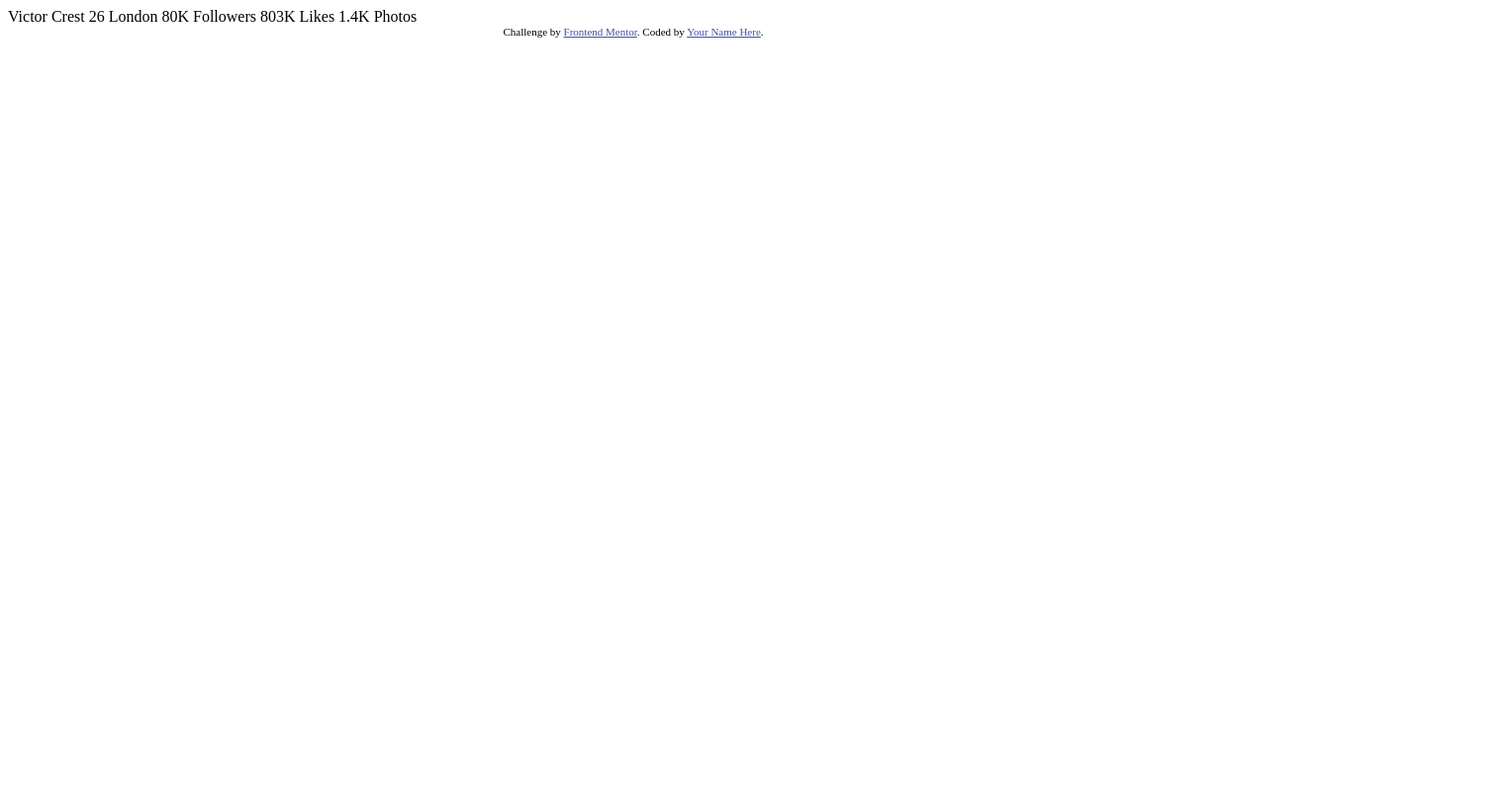
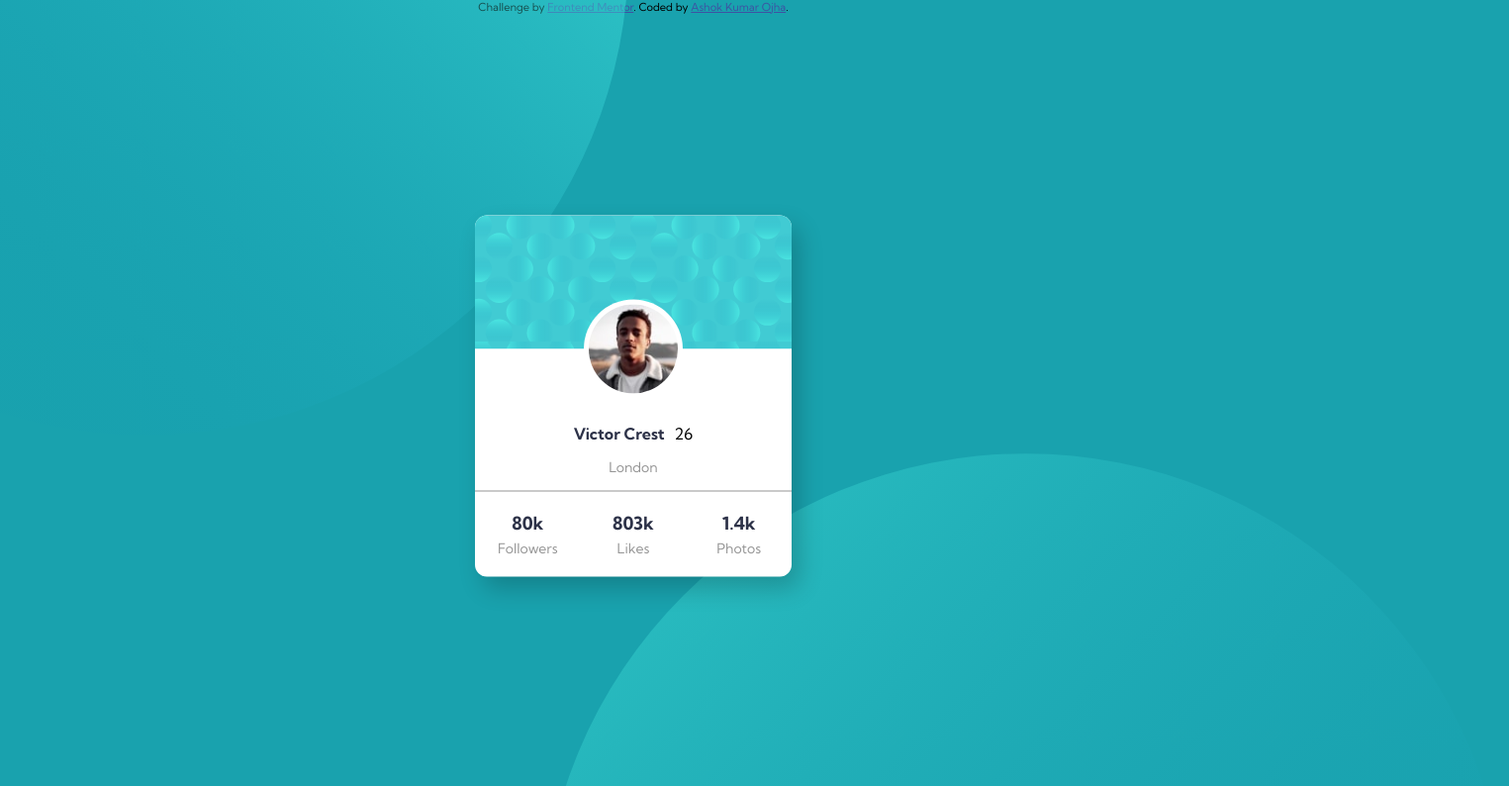
Before and after one commit to AKO1991/ProfileCardComponent, a plain HTML site: page index.html in a window 1280 px wide. Shown: the top 794 px of the page at 99% size, 1525 px wide, since content can reach past the window. Drawn offline with Linux system fonts and the light colour scheme.

Commit message:
updated
updated

```diff
--- a/index.html
+++ b/index.html
@@ -2,10 +2,11 @@
 <html lang="en">
 <head>
     <meta charset="UTF-8">
-  <meta name="viewport" content="width=device-width, initial-scale=1.0"> <!-- displays site properly based on user's device -->
+    <meta name="viewport" content="width=device-width, initial-scale=1.0">
 
+    <link rel="stylesheet" href="style.css">
     <link rel="icon" type="image/png" sizes="32x32" href="./images/favicon-32x32.png">
-
+    <link href="https://fonts.googleapis.com/css2?family=Kumbh+Sans:wght@400;700&display=swap" rel="stylesheet">
     <title>Frontend Mentor | Profile card component</title>
 
     <!-- Feel free to remove these styles or customise in your own stylesheet 👍 -->
@@ -15,6 +16,42 @@
     </style>
 </head>
 <body>
+    <div class="container">
+        <img class="top" src="./images/bg-pattern-top.svg" alt="top-image">
+        <img class="bottom" src="./images/bg-pattern-bottom.svg" alt="bottom-image">
+
+        <div class="card">
+            <div class="card__top">
+                <div class="card__profile">
+                    <img class="card__profile-img"src="./images/image-victor.jpg" alt="profile-img">
+                </div>
+            </div>
+
+            <div class="card__info">
+                <div class="card-title">Victor Crest</div>
+                <div class="card-age">26</div>
+                <div class="card-city">London</div>
+            </div>
+
+            <!--Card Footer-->
+            <div class="card__stat">
+                <div class="stat">
+                    <h4 class="stat__value">80k</h4>
+                    <h5 class="stat__title">Followers</h5>
+                </div>
+                <div class="stat">
+                    <h4 class="stat__value">803k</h4>
+                    <h5 class="stat__title">Likes</h5>
+                </div>
+                <div class="stat">
+                    <h4 class="stat__value">1.4k</h4>
+                    <h5 class="stat__title">Photos</h5>
+                </div>
+            </div>
+        </div>
+    </div>
+
+<!--
   Victor Crest
   26
   London
@@ -27,9 +64,10 @@
 
   1.4K
   Photos
-  <div class="attribution">
-    Challenge by <a href="https://www.frontendmentor.io?ref=challenge" target="_blank">Frontend Mentor</a>.
-    Coded by <a href="#">Your Name Here</a>.
+
+  -->
+    <div class="attribution">Challenge by <a href="https://www.frontendmentor.io?ref=challenge" target="_blank">Frontend Mentor</a>.
+        Coded by <a href="#">Ashok Kumar Ojha</a>.
     </div>
 </body>
 </html>
--- /dev/null
+++ b/style.css
@@ -0,0 +1,157 @@
+/*-- Variables --*/
+:root{
+    /*--COLORS--*/
+    --dark-cyan: hsl(185, 75%, 39%);
+    --dark-desaturated-blue: hsl(229, 23%, 23%);
+    --dark-gray-blue: hsl(227, 10%, 46%);
+    --dark-gray: hsl(0, 0%, 59%);
+
+    --body-font: 18px;
+}
+
+*{
+    margin: 0;
+    padding: 0;
+    box-sizing: border-box;
+}
+
+body{
+    font-family: 'Kumbh Sans', sans-serif;
+    min-height: 100vh;
+    overflow: hidden;
+    width: 100%;
+    height: 100%;
+    background-color:var(--dark-cyan);
+}
+
+/*-- Body Image -- */
+.top,
+.bottom{
+    position: absolute;
+}
+
+.top{
+    transform: translate(-35%, -55%);
+}
+
+.bottom{
+    bottom: 0;
+    right: 0;
+    transform: translate(25%, 65%);
+}
+
+/*-- Card --*/
+.card{
+    width: clamp(320px, calc(50vh - 100px), 400px);
+    position: absolute;
+    top: 50%;
+    left: 50%;
+    transform: translate(-50%, -50%);
+    box-shadow: 8px 12px 24px rgba(0, 0, 0, 0.2);
+    border-radius: 12px;
+    background: #ffffff;
+}
+
+.card__top{
+    width: 100%;
+    height: 135px;
+    position: relative;
+    background-image: url(./images/bg-pattern-card.svg);
+    background-size: contain;
+    border-top-left-radius: 12px;
+    border-top-right-radius: 12px;
+}
+
+.card__profile{
+    position: absolute;
+    width: 100px;
+    height: 100px;
+    border-radius: 50%;
+    padding: 5px;
+    background: #ffffff;
+    bottom: -50px;
+    left: 50%;
+    transform: translateX(-50%);
+}
+
+.card__profile-img{
+    width: 100%;
+    height: 100%;
+    border-radius: 50%;
+}
+
+.card__info{
+    margin-top: 60px;
+    display: grid;
+}
+
+.card-title{
+    padding: 15px 5px;
+    text-align: right;
+    font-weight: 700;
+    color: var(--dark-desaturated-blue);
+}
+
+.card-age{
+    padding: 15px 5px;
+}
+
+.card-city{
+    grid-column: span 2;
+    text-align: center;
+    font-size: 14px;
+    color: var(--dark-gray);
+}
+
+.card__stat{
+    display: flex;
+    padding: 20px 0;
+    margin-top: 15px;
+    border-top: 1px solid var(--dark-gray);
+}
+
+.stat{
+    display: flex;
+    width: 100%;
+    flex-direction: column;
+    justify-content: center;
+    align-items: center;
+}
+
+.stat__value{
+    font-size: 18px;
+    font-weight: 700;
+    color: var(--dark-desaturated-blue);
+    margin-bottom: 5px;
+}
+
+.stat__title{
+    font-size: 14px;
+    font-weight: 400;
+    color: var(--dark-gray);
+}
+
+
+
+
+@media screen and (max-width:760px){
+    .top{
+        transform: translate(-70%, -55%);
+    }
+
+    .bottom{
+        transform: translate(70%, 55%);
+    }
+}
+
+@media screen and (max-height: 700px){
+    .bottom{
+        transform: translate(70%, 75%);
+    }
+}
+
+@media screen and (max-width: 340px){
+    .card{
+        width: 280px;
+    }
+}
```
Lines whose indentation alone changed are shown as unchanged.
